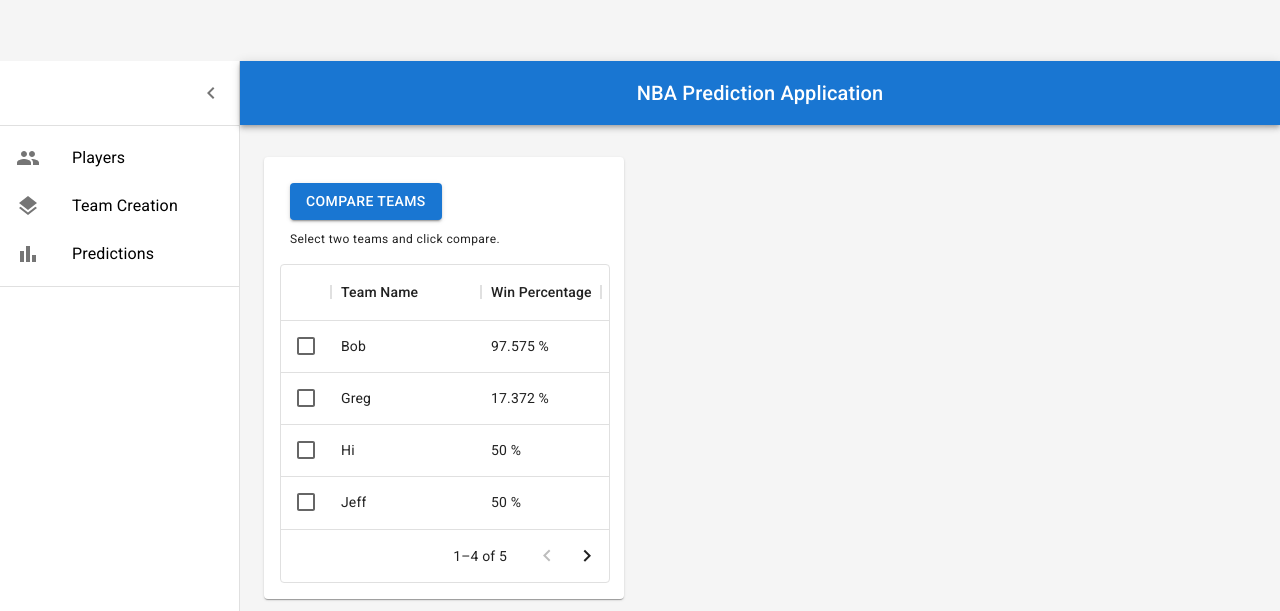
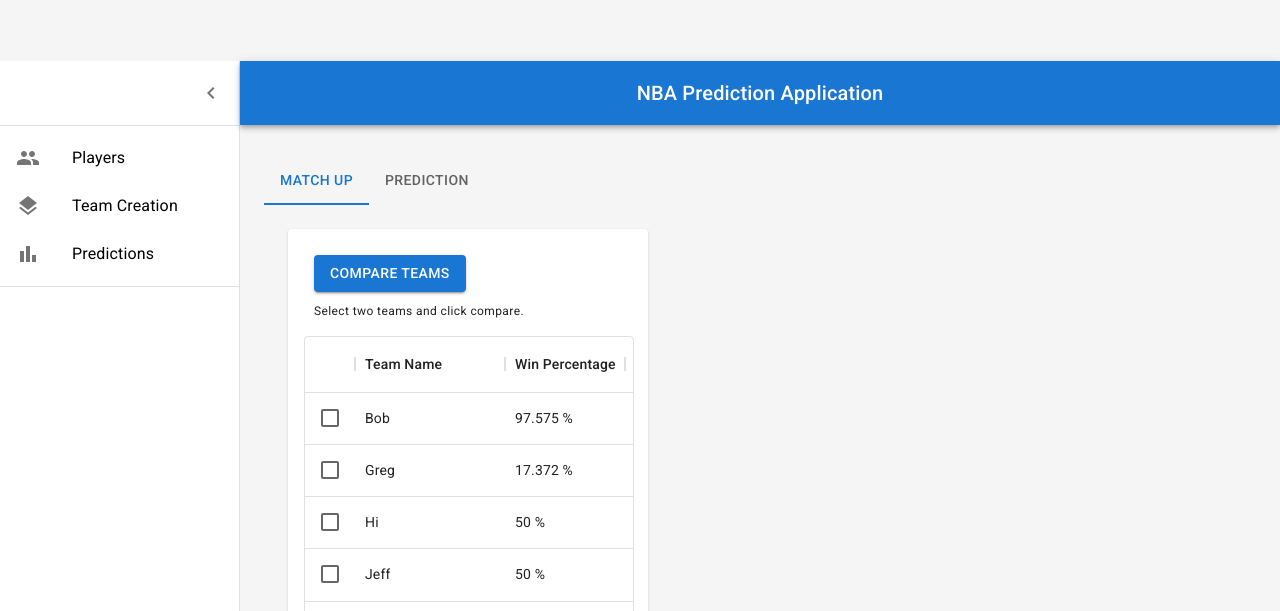
Before and after one commit to dan933/2022-NBA-Prediction-Application, a React (Create React App) app in the folder nba-front-end/: page /dashboard/prediction in a window 1280 px wide. Shown: the part 189-800 px from the top of the page. Built offline with nearby package versions, Linux system fonts and the light colour scheme.

Commit message:
Tab created for predictions page

```diff
--- a/nba-front-end/src/components/PredictionPage/PredictionPage.tsx
+++ b/nba-front-end/src/components/PredictionPage/PredictionPage.tsx
@@ -3,13 +3,40 @@ import Container from '@mui/material/Container';
 
 import api from '../../services/api';
 import TeamsSection from './TeamSection/TeamsSection';
-import { Grid } from '@mui/material';
+import { Box, Grid, Tab, Tabs, Typography } from '@mui/material';
 import PredictionSection from './PredictionSection/PredictionSection';
 
 export interface ITeam {
   TeamID ?: number,
   TeamName?: string,
   WinPer?:number
+}
+
+//-------------------------------- Might be good to put this component in services so that other components can reuse it ??? ---------------------------------//
+interface TabPanelProps {
+  children?: React.ReactNode;
+  index: number;
+  value: number;
+}
+
+function TabPanel(props: TabPanelProps) {
+  const { children, value, index, ...other } = props;
+
+  return (
+    <div
+      role="tabpanel"
+      hidden={value !== index}
+      id={`simple-tabpanel-${index}`}
+      aria-labelledby={`simple-tab-${index}`}
+      {...other}
+    >
+      {value === index && (
+        <Box sx={{ p: 3 }}>
+          <Typography component={'span'} variant={'body2'}>{children}</Typography>
+        </Box>
+      )}
+    </div>
+  );
 }
 
 function PredictionPage() {
@@ -41,15 +68,31 @@ function PredictionPage() {
   // eslint-disable-next-line react-hooks/exhaustive-deps
   }, [IsLoading])
 
+  const [value, setValue] = React.useState(0);
+
+  const handleChange = (event: React.SyntheticEvent, newValue: number) => {
+
+    setValue(newValue);
+    setSelectedTeamsId([])
+    setSelectedTeams([])
+  };
+
+  const navigateToMatchUps = () => {
+    setValue(0);
+    setSelectedTeamsId([])
+    setSelectedTeams([])
+  }
 
 
-//------------------------------- Todod create tabs to navigate from compare teams to predictions ---------------------/
 
 return (
   <Container sx={{ mt: 4, mb: 4, "minHeight": '600px' }}>
-    <Grid container spacing={2} >
-{/* ------------------------------- Teams Section ---------------------------       */}
-      <Grid item>
+    <Tabs value={value} onChange={handleChange} aria-label="basic tabs example">
+      <Tab label="Match Up"/>
+      <Tab label="Prediction"/>
+    </Tabs>
+    <>
+    <TabPanel value={value} index={0}>
       <TeamsSection
           teamList={teamList}
           IsLoading={IsLoading}
@@ -57,18 +100,44 @@ return (
           setSelectedTeamsId={setSelectedTeamsId}
           selectedTeamsId={selectedTeamsId}
           getTeamMatchUp={getTeamMatchUp}
+          setValue={setValue}
       />
-      </Grid>
-
-{/* ------------------------------- Prediction Section ---------------------------       */}
-      <Grid item xs={12} sm={12} md={12} lg={8}>
+    </TabPanel>
+    <TabPanel value={value} index={1}>
       <PredictionSection
         selectedTeams={selectedTeams}
+        navigateToMatchUps={navigateToMatchUps}
     />
-      </Grid>
-    </Grid>
+      </TabPanel>
+      </>
+
   </Container>
 );
     }
 
   export default PredictionPage;
+
+
+
+
+//----------------------------------------- Option 1 no tabs ------------------------------------------//
+  // <Grid container spacing={2} >
+  // {/* ------------------------------- Teams Section ---------------------------       */}
+  //       <Grid item>
+  //         <TeamsSection
+  //         teamList={teamList}
+  //         IsLoading={IsLoading}
+  //         setIsLoading={setIsLoading}
+  //         setSelectedTeamsId={setSelectedTeamsId}
+  //         selectedTeamsId={selectedTeamsId}
+  //         getTeamMatchUp={getTeamMatchUp}
+  //         />
+  //       </Grid>
+
+  // {/* ------------------------------- Prediction Section ---------------------------       */}
+  //       <Grid item xs={12} sm={12} md={12} lg={8}>
+  //         <PredictionSection
+  //           selectedTeams={selectedTeams}
+  //         />
+  //       </Grid>
+  //     </Grid>
--- a/nba-front-end/src/components/PredictionPage/PredictionSection/PredictionSection.tsx
+++ b/nba-front-end/src/components/PredictionPage/PredictionSection/PredictionSection.tsx
@@ -1,4 +1,4 @@
-import { Paper } from '@mui/material'
+import { Button, Paper } from '@mui/material'
 import './PredictionSectionStyles.css';
 import React, { useEffect, useState } from 'react'
 
@@ -90,6 +90,7 @@ function PredictionSection(props: any) {
   }, [props.selectedTeams])
 
 
+  const navigateToMatchUps = () => { props.setValue(0) }
 
 
   const createMatchUpResultHtml = () => {
@@ -117,6 +118,12 @@ function PredictionSection(props: any) {
         {props.selectedTeams.length !== 2 && <h1>Please Select Two Teams</h1>}
         {(predictionResult.teams.length === 2 && !predictionResult.IsDraw) && createMatchUpResultHtml()}
         {(predictionResult.teams.length === 2 && predictionResult.IsDraw) && <h1>{predictionResult.teams[0].TeamName} and {predictionResult.teams[1].TeamName} are evenly matched</h1>}
+        <Button
+          variant="contained"
+          onClick={props.navigateToMatchUps}
+        >
+          MATCH UPS
+        </Button>
           </Paper>
       </>
   )
--- a/nba-front-end/src/components/PredictionPage/TeamSection/TeamHeader.tsx
+++ b/nba-front-end/src/components/PredictionPage/TeamSection/TeamHeader.tsx
@@ -12,6 +12,7 @@ function TeamHeader(props: any) {
         if (props.selectedTeamsId.length === 2) {
             props.getTeamMatchUp()
             setIsBothTeamsSelected(true)
+            props.setValue(1)
         } else {
 
             setIsBothTeamsSelected(false)
--- a/nba-front-end/src/components/PredictionPage/TeamSection/TeamsSection.tsx
+++ b/nba-front-end/src/components/PredictionPage/TeamSection/TeamsSection.tsx
@@ -17,6 +17,7 @@ function TeamsSection(props:any) {
                 <TeamHeader
                     selectedTeamsId={props.selectedTeamsId}
                     getTeamMatchUp={props.getTeamMatchUp}
+                    setValue={props.setValue}
                 />
                 <TeamListPred
                     teamList={props.teamList}
```
Lines whose indentation alone changed are shown as unchanged.
